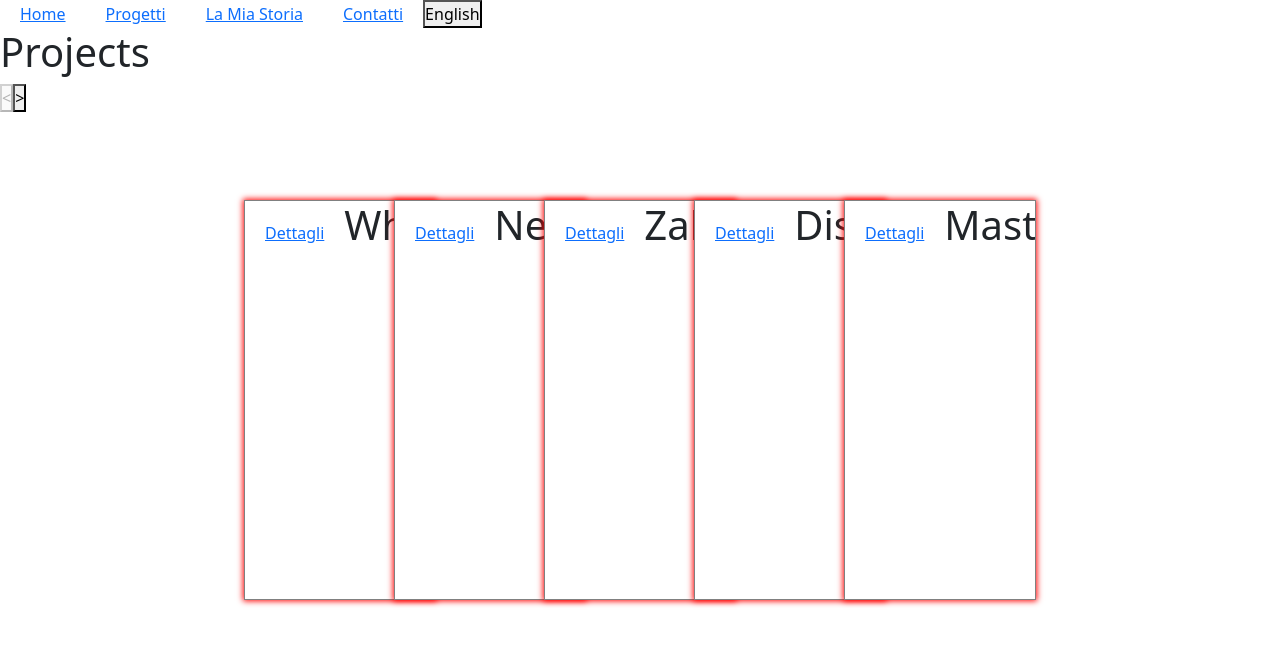
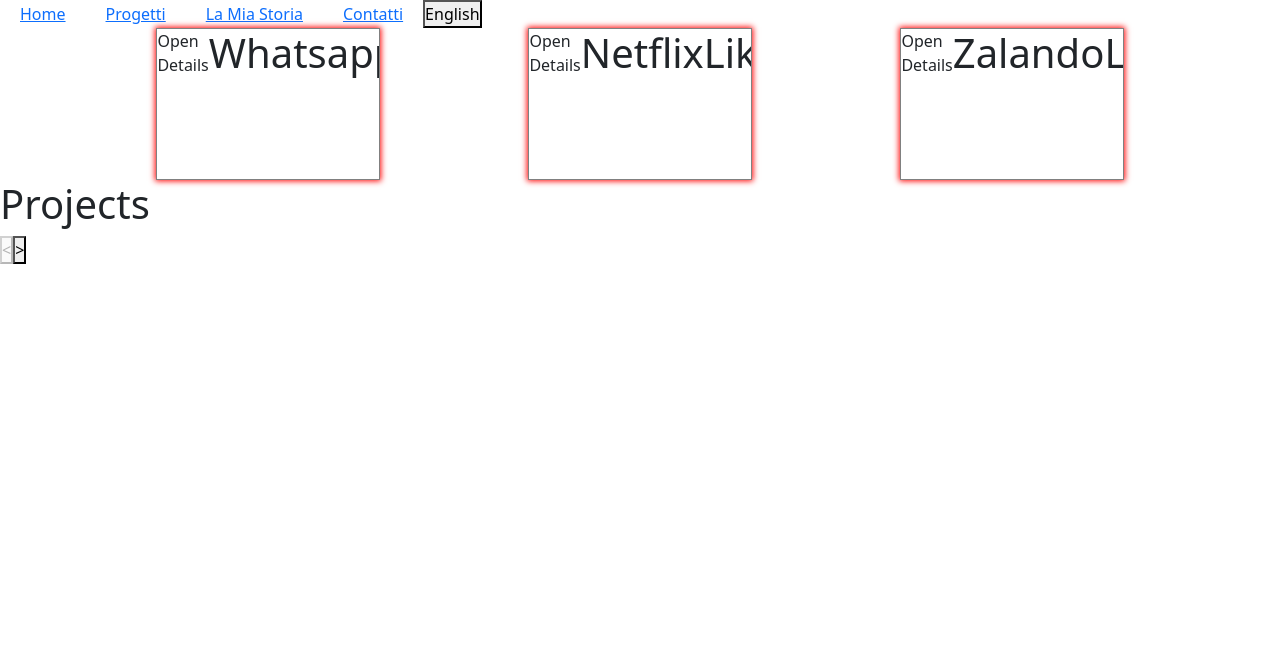
Before and after one commit to giorgettaR/RobertoGiorgettaDev, a Vue app: page /projects in a window 1280 px wide. Shown: the top 646 px of the page. Built offline with nearby package versions, Linux system fonts and the light colour scheme.

Commit message:
REMOVE project route ADD projects pagination and animations

```diff
--- a/src/components/ProjectPreview.vue
+++ b/src/components/ProjectPreview.vue
@@ -1,12 +1,12 @@
 <template>
   <div :class="project.title" v-on:mouseover="hover(project.title)" v-on:mouseleave="leave(project.title)" class="projectPreview d-flex">
-    <RouterLink :to="{ name: 'project', params: { slug: project.title }}">Dettagli</RouterLink>
-    <h1>{{ project.title }}</h1>
+    <button @click="closeDetails(project.title)" v-if="this.detailsOn">indietro</button>
+    <p class="link"  @click="openDetails(project.title)">Open Details</p><h1>{{ project.title }}</h1>
+    <p class="link" @click="openGitRepository()">Git Repository</p><h1>{{ project.title }}</h1>
     <div class="imgBox">
         <img :src="getImgPath(project.imagePreview)" alt="">
     </div>
-    <p class="link" @click="openGitRepository()">Git Repository</p>
-    <!-- <button @click="leave(project.title)" v-if="this.detailsOn">indietro</button> -->
+
 </div>
 </template>
 
@@ -45,27 +45,66 @@
             gsap.to(`.${projecTitle}`, {
               width: '35%',
               height: '105%',
-              zIndex: 5,
               duration: 0.6,
             })
           }
         },
         leave(projecTitle){
           if (!this.detailsOn) {
-            console.log(this.detailsOn)
             gsap.to(`.${projecTitle}`, {
               height: '100%',
-              width: '30%',
-              zIndex:  this.position,
+              width: '20%',
               duration: 0.6,
             })
           }
         },
-        openDetails() {
+        openDetails(projecTitle) {
+          gsap.to(`.projectPreview`, {
+            pointerEvents: 'none',
+          })
           this.detailsOn = true
           gsap.to(`.projectPreview`, {
             autoAlpha: 0,
-            duration: 0.1,
+            duration: 0.8,
+          })
+          gsap.to(`.projectPreview`, {
+            position: 'absolute',
+            delay: 0.8,
+          })
+          gsap.to(`.${projecTitle}`, {
+            pointerEvents: 'auto',
+            position: 'static',
+            autoAlpha: 1,
+            height: '100%',
+            width: '100%',
+            delay: 0.8,
+            duration: 1,
+          })
+        },
+        closeDetails(projectTitle) {
+          this.detailsOn = false
+          gsap.to(`.projectPreview`, {
+            pointerEvents: 'none',
+          })
+          gsap.to(`.${projectTitle}`, {
+            autoAlpha: 0,
+            duration: 1,
+          })
+          gsap.set(`.projectPreview`, {
+            position: 'static',
+            delay: 1,
+          })
+          gsap.to(`.projectPreview`, {
+            position: 'static',
+            autoAlpha: 1,
+            width: '20%',
+            delay: 1.1,
+            duration: 0.3,
+            stagger: 0.5,
+          })
+          gsap.set(`.projectPreview`, {
+            delay: 2.5,
+            pointerEvents: 'auto',
           })
         },
     },
--- a/src/main.js
+++ b/src/main.js
@@ -11,7 +11,6 @@
     routes: [
         { path: '/', name: 'home', component: Home },
         { path: '/projects', name: 'projects', component: Projects },
-        { path: '/projects/:slug', name: 'project', component: Projects, props: true },
         { path: '/mystory', name: 'mystory', component: Mystory },
         { path: '/contacts', name: 'contacts', component: Contacts },
     ],
--- a/src/pages/Projects.vue
+++ b/src/pages/Projects.vue
@@ -1,15 +1,18 @@
 <template>
     <Navbar />
-    <div class="projectsWrap d-flex flex-nowrap">
+        <div class="container">
+            <div class="row">
+                <div class="projectsWrap d-flex">
                     <ProjectPreview v-for="project in visibleProjects()"
                     :project="project"
-        :class="this.previewPositions[visibleProjects().indexOf(project)]"
                     :position="visibleProjects().indexOf(project)"
                     />
             </div>
+        </div>
+    </div>
     <h1>Projects</h1>
-    <button @click="leftSlider()" :disabled="disableSliderLeft" ><</button>
-    <button @click="rightSlider()" :disabled="disableSliderRight" >></button>
+    <button class="slider" @click="leftSlider()" :disabled="disableSliderLeft" ><</button>
+    <button class="slider" @click="rightSlider()" :disabled="disableSliderRight" >></button>
 </template>
 
 <script>
@@ -24,8 +27,10 @@
             return {
                 data,
                 projects: projects.projects,
-                visibleProjectsAmount: 5,
-                previewPositions: ['left', 'centerLeft', 'center', 'centerRight', 'right'],
+                visibleProjectsAmount: 3,
+                currentPage: 0,
+                pages: Number,
+                animationActive: false,
                 visibleProjectsPositionI: 0,
             }
         },
@@ -36,31 +41,75 @@
         methods: {
             visibleProjects(){
                 let visible = []
-                for (let i = this.visibleProjectsPositionI; i < (this.visibleProjectsPositionI + this.visibleProjectsAmount); i++){
+                for (let i = this.currentPage*this.visibleProjectsAmount; i < (this.currentPage*this.visibleProjectsAmount + this.visibleProjectsAmount); i++){
+                    if (i < this.projects.length) {
                         visible.push(this.projects[i])
+                    }
                 }
                 return visible
             },
             leftSlider(){
-                if (this.visibleProjectsPositionI > 0) {
-                this.visibleProjectsPositionI--
-                console.log(this.projects.length)
+                gsap.to(`.projectPreview`, {
+                    autoAlpha: 0,
+                    x: 150,
+                    duration: 0.4,
+                    stagger: 0.1,
+                    onStart: () => {this.animationActive = true},
+                    onComplete: () => {
+                        this.currentPage--;
+                        console.log(this.currentPage)
                     }
+                })
+                gsap.set(`.projectPreview`, {
+                    delay: 0.8,
+                    x:-150
+                })
+                gsap.to(`.projectPreview`, {
+                    delay: 0.8,
+                    autoAlpha: 1,
+                    x: 0,
+                    duration: 0.4,
+                    stagger: 0.1,
+                    onComplete: () => { this.animationActive = false }
+                })
+                console.log(this.currentPage)
             },
             rightSlider(){
-                this.visibleProjectsPositionI++
+                gsap.to(`.projectPreview`, {
+                    autoAlpha: 0,
+                    x: -150,
+                    duration: 0.4,
+                    stagger: -0.1,
+                    onStart: () => {this.animationActive = true},
+                    onComplete: () => {
+                        this.currentPage++;
+                        console.log(this.currentPage)
+                    }
+                })
+                gsap.set(`.projectPreview`, {
+                    delay: 0.8,
+                    x:+150
+                })
+                gsap.to(`.projectPreview`, {
+                    delay: 0.8,
+                    autoAlpha: 1,
+                    x: 0,
+                    duration: 0.4,
+                    stagger: -0.1,
+                    onComplete: () => { this.animationActive = false }
+                })
             }
         },
         computed: {
             disableSliderLeft() {
-                if (this.visibleProjectsPositionI != 0) {
+                if (this.currentPage != 0 && !this.animationActive)  {
                     return false
                 } else {
                     return true
                 }
                 },
             disableSliderRight() {
-                if (this.visibleProjectsPositionI != (this.projects.length - this.visibleProjectsAmount)) {
+                if (this.currentPage < this.pages && !this.animationActive) {
                     return false
                 } else {
                     return true
@@ -68,6 +117,8 @@
             }
         },
         mounted() {
+            this.pages = Math.floor(this.projects.length / this.visibleProjectsAmount) - 1
+            console.log(this.pages)
             gsap.set('.projectPreview', {
                 autoAlpha: 0,
                 width: 0,
@@ -75,34 +126,8 @@
             gsap.to('.projectPreview', {
                 autoAlpha: 1,
                 duration: 0.3 ,
-                width: '30%',
+                width: '20%',
                 stagger: 0.2,
-            })
-            gsap.to('.left', {
-                duration: 0.3,
-                x:-300,
-                zIndex:0
-            })
-            gsap.to('.centerLeft', {
-                duration: 0.3,
-                x:-150,
-                zIndex:1
-
-            })
-            gsap.to('.center', {
-                duration: 0.3,
-                zIndex: 2
-            })
-            gsap.to('.centerRight', {
-                duration: 0.3,
-                x:150,
-                zIndex:3
-
-            })
-            gsap.to('.right', {
-                duration: 0.3,
-                x:300,
-                zIndex:4,
             })
         }
     }
--- a/src/projects.json
+++ b/src/projects.json
@@ -107,6 +107,114 @@
         "JavaScript"
       ],
       "gitRepository": ""
+    },
+    {
+      "id": 7,
+      "imagePreview": "preview_WhatsappLike.jpg",
+      "imageDetails": [
+        "",
+        ""
+      ],
+      "authors": [
+        "Roberto Giorgetta"
+      ],
+      "title": "WhatsappLi1",
+      "description": "Sviluppo di un’app di messaggisica (stile Whatsapp) con JavaScript e il framework Vue JS implementando la compatibilità sui diversi dispositivi, la ricerca dei contatti, l’invio di messaggi su diverse chat e la risposta automatica del browser.",
+      "technologies": [
+        "CSS",
+        "JavaScript"
+      ],
+      "gitRepository": ""
+    },
+    {
+      "id": 8,
+      "imagePreview": "preview_WhatsappLike.jpg",
+      "imageDetails": [
+        "",
+        ""
+      ],
+      "authors": [
+        "Roberto Giorgetta"
+      ],
+      "title": "NetflixLnfike",
+      "description": "Sviluppo di un’app di messaggisica (stile Whatsapp) con JavaScript e il framework Vue JS implementando la compatibilità sui diversi dispositivi, la ricerca dei contatti, l’invio di messaggi su diverse chat e la risposta automatica del browser.",
+      "technologies": [
+        "CSS",
+        "JavaScript"
+      ],
+      "gitRepository": ""
+    },
+    {
+      "id": 9,
+      "imagePreview": "preview_WhatsappLike.jpg",
+      "imageDetails": [
+        "",
+        ""
+      ],
+      "authors": [
+        "Roberto Giorgetta"
+      ],
+      "title": "ZalandoLirthke",
+      "description": "Sviluppo di un’app di messaggisica (stile Whatsapp) con JavaScript e il framework Vue JS implementando la compatibilità sui diversi dispositivi, la ricerca dei contatti, l’invio di messaggi su diverse chat e la risposta automatica del browser.",
+      "technologies": [
+        "CSS",
+        "JavaScript"
+      ],
+      "gitRepository": ""
+    },
+    {
+      "id": 10,
+      "imagePreview": "preview_WhatsappLike.jpg",
+      "imageDetails": [
+        "",
+        ""
+      ],
+      "authors": [
+        "Roberto Giorgetta"
+      ],
+      "title": "DiscordrtbvhLike",
+      "description": "Sviluppo di un’app di messaggisica (stile Whatsapp) con JavaScript e il framework Vue JS implementando la compatibilità sui diversi dispositivi, la ricerca dei contatti, l’invio di messaggi su diverse chat e la risposta automatica del browser.",
+      "technologies": [
+        "CSS",
+        "JavaScript"
+      ],
+      "gitRepository": ""
+    },
+    {
+      "id": 11,
+      "imagePreview": "preview_WhatsappLike.jpg",
+      "imageDetails": [
+        "",
+        ""
+      ],
+      "authors": [
+        "Roberto Giorgetta"
+      ],
+      "title": "Mastermrectdind",
+      "description": "Sviluppo di un’app di messaggisica (stile Whatsapp) con JavaScript e il framework Vue JS implementando la compatibilità sui diversi dispositivi, la ricerca dei contatti, l’invio di messaggi su diverse chat e la risposta automatica del browser.",
+      "technologies": [
+        "CSS",
+        "JavaScript"
+      ],
+      "gitRepository": ""
+    },
+    {
+      "id": 12,
+      "imagePreview": "preview_WhatsappLike.jpg",
+      "imageDetails": [
+        "",
+        ""
+      ],
+      "authors": [
+        "Roberto Giorgetta"
+      ],
+      "title": "DiscordtgedMike",
+      "description": "Sviluppo di un’app di messaggisica (stile Whatsapp) con JavaScript e il framework Vue JS implementando la compatibilità sui diversi dispositivi, la ricerca dei contatti, l’invio di messaggi su diverse chat e la risposta automatica del browser.",
+      "technologies": [
+        "CSS",
+        "JavaScript"
+      ],
+      "gitRepository": ""
     }
   ]
 }
--- a/src/style/partials/_components.scss
+++ b/src/style/partials/_components.scss
@@ -3,13 +3,13 @@
 // ProjectPreview
 
 .projectPreview {
-    position: absolute;
-    top: 50%;
-    left: 50%;
+    // position: absolute;
+    // top: 50%;
+    // left: 50%;
     height: 100%;
     width: 30%;
-    -ms-transform: translate(-50%, -50%);
-    transform: translate(-50%, -50%);
+    // -ms-transform: translate(-50%, -50%);
+    // transform: translate(-50%, -50%);
     margin: 0 auto;
     overflow: hidden;
     background-color: white;
--- a/src/style/partials/_pages.scss
+++ b/src/style/partials/_pages.scss
@@ -2,11 +2,11 @@
 
 // Projects
 .projectsWrap {
-    height: 50vh;
-    width: 50vw;
-    position: absolute;
-    top: 50%;
-    left: 50%;
-    -ms-transform: translate(-50%, -50%);
-    transform: translate(-50%, -50%);
+    // height: 50vh;justify-content-start
+    // width: 50vw;
+    // position: absolute;
+    // top: 50%;
+    // left: 50%;
+    // -ms-transform: translate(-50%, -50%);
+    // transform: translate(-50%, -50%);
 }
```
Also changed, not shown: src/pages/Project.vue (deleted, +0 -61 lines). Lines whose indentation alone changed are shown as unchanged.
